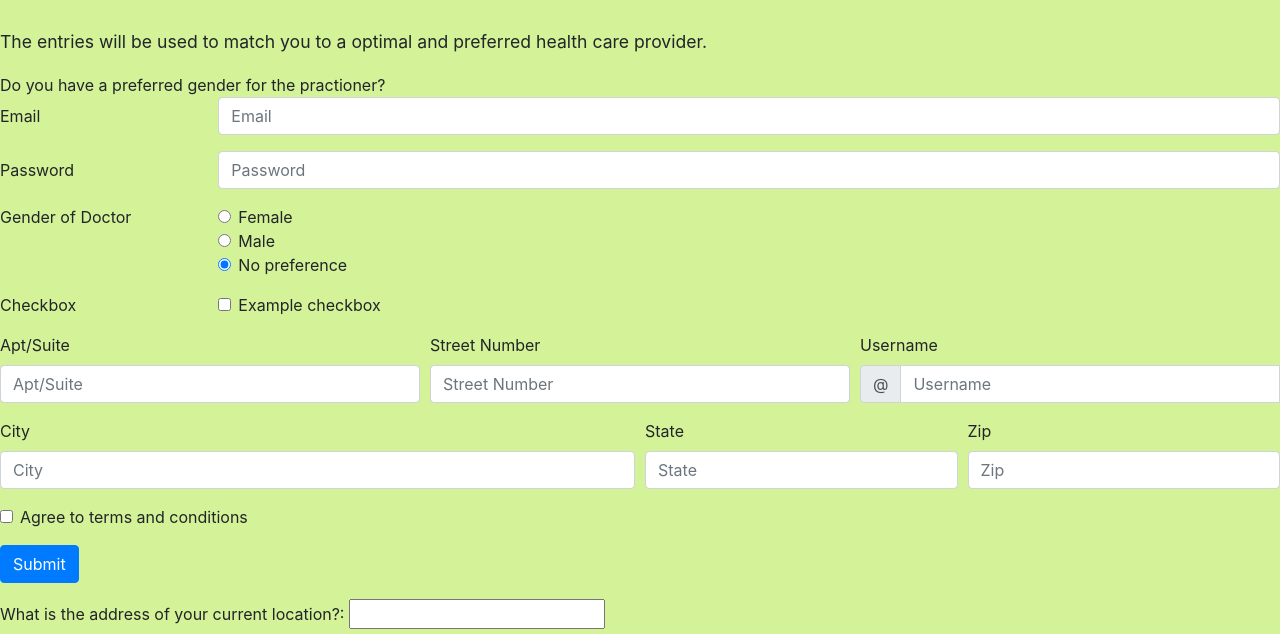
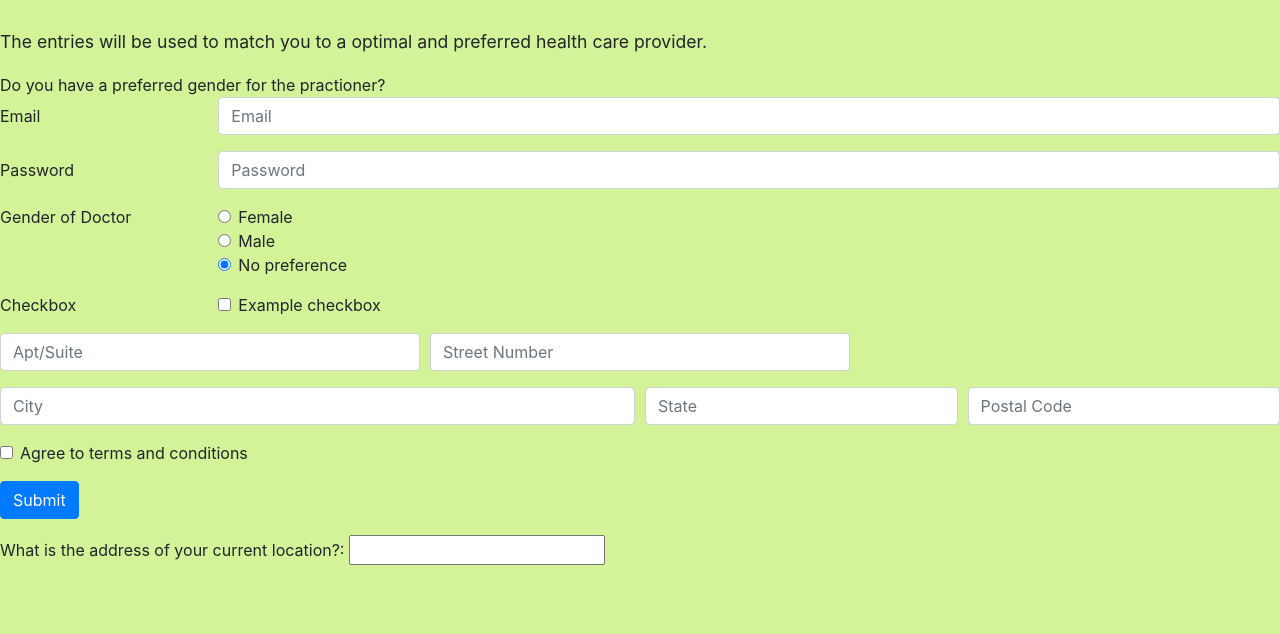
Before and after one commit to ahill187/zoomMed, a website built with Parcel: page booknow.html in a window 1280 px wide. Shown: the part 661-1295 px from the top of the page. After the commit the page ends 1231 px from the top, so only its background shows below. Built offline with nearby package versions, Linux system fonts and the light colour scheme.

Commit message:
Commit AH

```diff
--- a/booknow.html
+++ b/booknow.html
@@ -100,50 +100,33 @@
 
             <div class="form-row">
                 <div class="col-md-4 mb-3">
-                    <label for="validationCustom01">Apt/Suite</label>
                     <input type="text" class="form-control" id="validationCustom01" placeholder="Apt/Suite" value="" required>
                     <div class="valid-feedback">
                         Looks good!
                     </div>
                 </div>
                 <div class="col-md-4 mb-3">
-                    <label for="validationCustom02">Street Number</label>
                     <input type="text" class="form-control" id="validationCustom02" placeholder="Street Number" value="" required>
                     <div class="valid-feedback">
                         Looks good!
                     </div>
                 </div>
-                <div class="col-md-4 mb-3">
-                    <label for="validationCustomUsername">Username</label>
-                    <div class="input-group">
-                        <div class="input-group-prepend">
-                            <span class="input-group-text" id="inputGroupPrepend">@</span>
-                        </div>
-                        <input type="text" class="form-control" id="validationCustomUsername" placeholder="Username" aria-describedby="inputGroupPrepend" required>
-                        <div class="invalid-feedback">
-                            Please choose a username.
-                        </div>
-                    </div>
-                </div>
             </div>
             <div class="form-row">
                 <div class="col-md-6 mb-3">
-                    <label for="validationCustom03">City</label>
                     <input type="text" class="form-control" id="validationCustom03" placeholder="City" required>
                     <div class="invalid-feedback">
                         Please provide a valid city.
                     </div>
                 </div>
                 <div class="col-md-3 mb-3">
-                    <label for="validationCustom04">State</label>
                     <input type="text" class="form-control" id="validationCustom04" placeholder="State" required>
                     <div class="invalid-feedback">
                         Please provide a valid state.
                     </div>
                 </div>
                 <div class="col-md-3 mb-3">
-                    <label for="validationCustom05">Zip</label>
-                    <input type="text" class="form-control" id="validationCustom05" placeholder="Zip" required>
+                    <input type="text" class="form-control" id="validationCustom05" placeholder="Postal Code" required>
                     <div class="invalid-feedback">
                         Please provide a valid zip.
                     </div>
--- a/css/application.css
+++ b/css/application.css
@@ -5,7 +5,7 @@
     --color-a: #2EC4B6;
     --color-b: #FF6666;
     --color-c: #CCFF66;
-    --color-d: #5D2E8C;
+    --color-d: #4C88C7;
     --color-b-light: #8FE9F7;
     --color-c-light: #d4f298;
     --color-b-transparent: rgba(143,233,247,0.5);
```
Also changed, not shown: index.html (+0 -2 lines), 1 other file.
